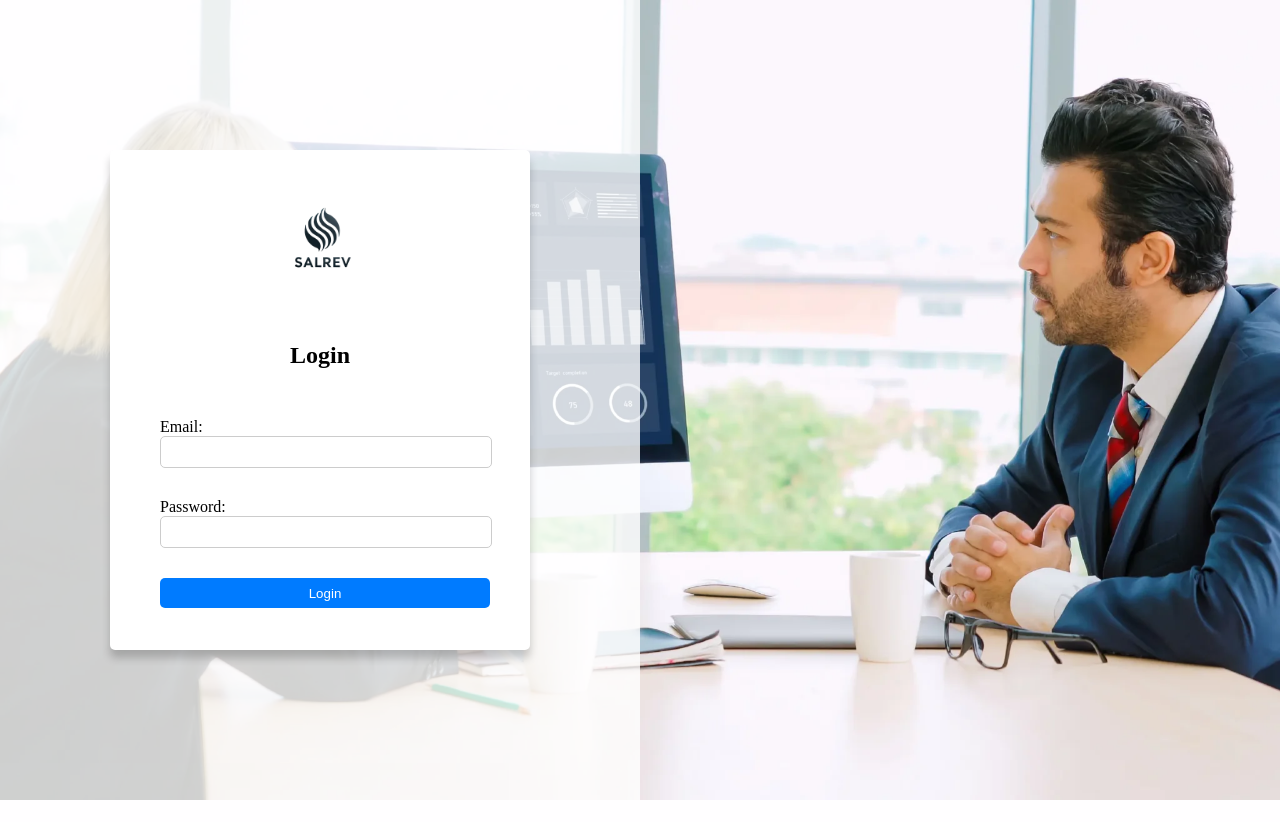
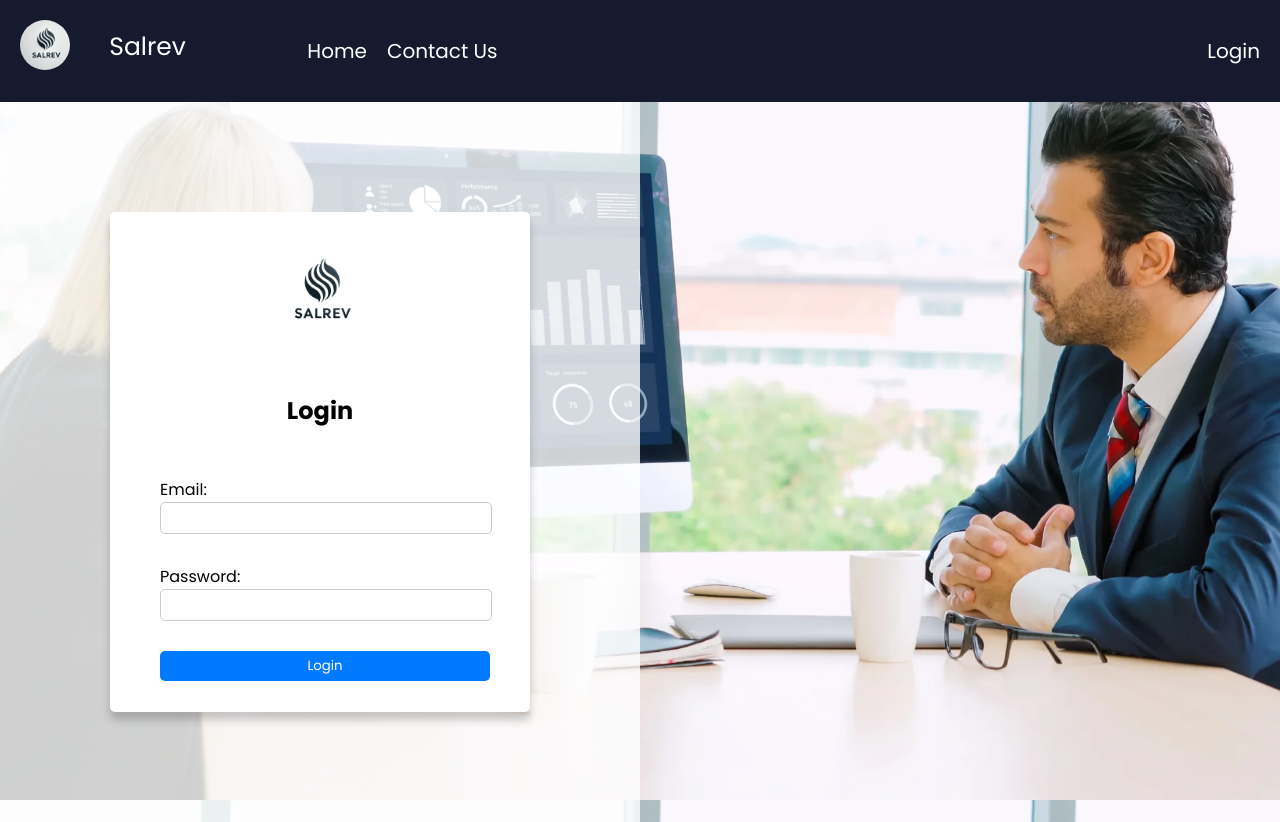
Before and after one commit to Outer598/FYP_website, a Flask app: page /login in a window 1280 px wide. Before the commit the page ends 800 px from the top, so only its background shows below. Run offline with Flask 3, Linux system fonts and the light colour scheme; parts of the project's set-up code (start-up, migrations or seed data) failed here and were passed over.

Commit message:
made slight modification to the login

```diff
--- a/static/css/login.css
+++ b/static/css/login.css
@@ -11,7 +11,7 @@
 div.login{
     background-color: rgba(255, 255, 255, 0.8);
     width: 50%;
-    height: 100vh;
+    height: 90vh;
     display: flex;
     flex-direction: column;
     justify-content: center;
--- a/templates/feedback.html
+++ b/templates/feedback.html
@@ -1,6 +1,6 @@
 {%extends 'index.html'%}
 
-{%block title%}Category{%endblock%}
+{%block title%}Feedback{%endblock%}
 
 {%block extra_css%}
 <link rel="stylesheet" href="../static/css/feedback.css">
--- a/templates/login.html
+++ b/templates/login.html
@@ -1,12 +1,12 @@
-<!DOCTYPE html>
-<html lang="en">
-<head>
-    <meta charset="UTF-8">
-    <meta name="viewport" content="width=device-width, initial-scale=1.0">
+{%extends 'home.html'%}
+
+{%block title%}Login{%endblock%}
+
+{%block extra_css%}
 <link rel="stylesheet" href="../static/css/login.css">
-    <title>Login</title>
-</head>
-<body>
+{%endblock%}
+
+{%block content%}
 <div class="login">
     <form action="">
         <img src="../static/img/platform-logo.png" alt="salRev logo">
@@ -34,5 +34,4 @@
 
 <script src="https://ajax.googleapis.com/ajax/libs/jquery/3.7.1/jquery.min.js"></script>
 <script src="../static/js/login.js"></script>
-</body>
-</html>
+{%endblock%}
```
Lines whose indentation alone changed are shown as unchanged.
